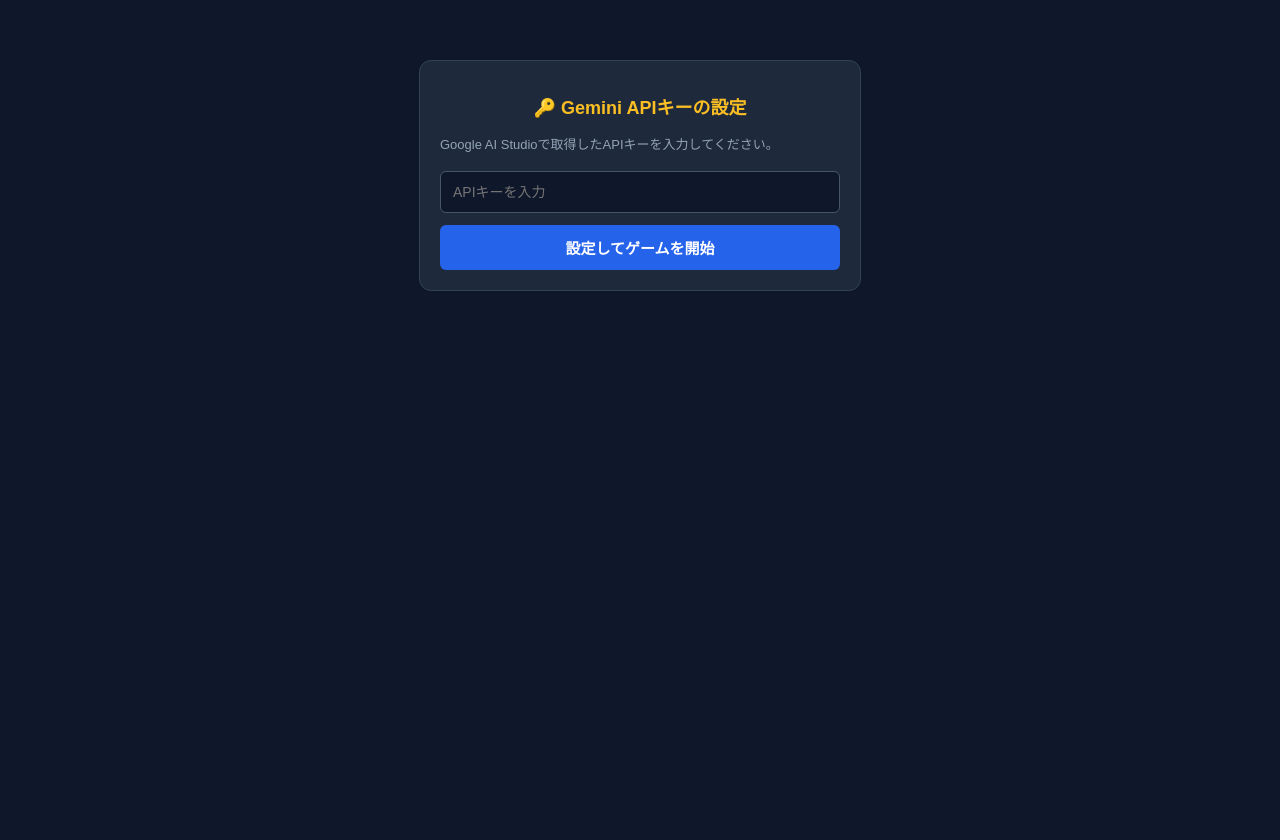
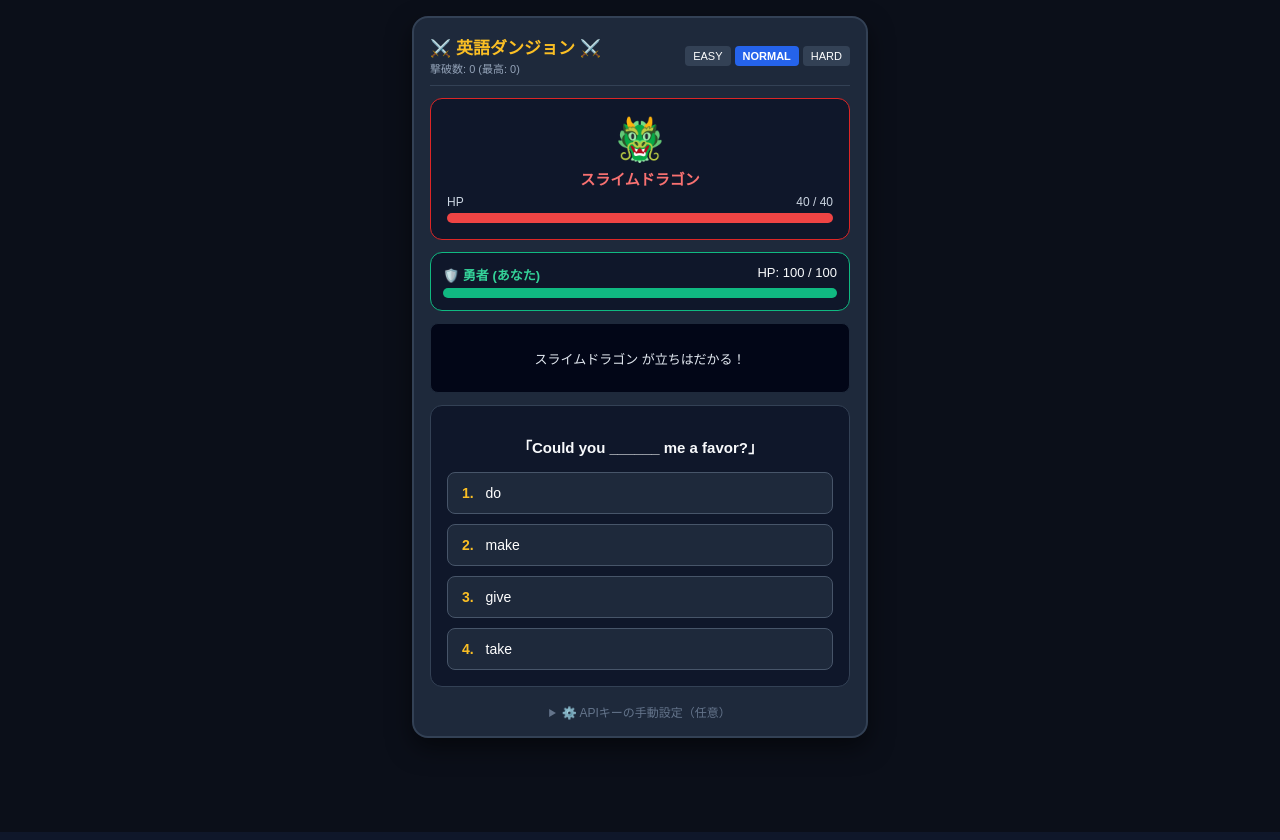
Before and after one commit to desrow9999-lang/english-dungeon, a Next.js app: page / in a window 1280 px wide. Built offline with nearby package versions, Linux system fonts and the light colour scheme; no server answers.

Commit message:
Update page.tsx

```diff
--- a/app/page.tsx
+++ b/app/page.tsx
@@ -9,47 +9,164 @@
   explanation: string;
 };
 
+type Level = "easy" | "normal" | "hard";
+
+// 難易度別・内蔵クイズデータベース
+const QUIZ_DATABASE: Record<Level, Quiz[]> = {
+  easy: [
+    {
+      question: "「She is ______ about her new job.」",
+      options: ["excited", "excite", "exciting", "excitedly"],
+      answerIndex: 0,
+      explanation: "人の感情を表す場合は過去分詞「excited」を使います。"
+    },
+    {
+      question: "「Thank you for ______ me.」",
+      options: ["helping", "help", "helped", "helps"],
+      answerIndex: 0,
+      explanation: "前置詞 for の後ろには動名詞(ing)を置きます。"
+    },
+    {
+      question: "「I usually go to school ______ bus.」",
+      options: ["by", "on", "in", "with"],
+      answerIndex: 0,
+      explanation: "交通手段を表す時は「by + 乗り物」を使います。"
+    },
+    {
+      question: "「He ______ tennis every Sunday.」",
+      options: ["plays", "play", "playing", "played"],
+      answerIndex: 0,
+      explanation: "主語が三人称単数（He）で現在の習慣なので「plays」になります。"
+    },
+    {
+      question: "「Look ______ that beautiful painting!」",
+      options: ["at", "on", "in", "for"],
+      answerIndex: 0,
+      explanation: "「～を見る」は look at を使います。"
+    }
+  ],
+  normal: [
+    {
+      question: "「I am looking forward to ______ you.」",
+      options: ["seeing", "see", "seen", "saw"],
+      answerIndex: 0,
+      explanation: "look forward to の to は前置詞なので動名詞(ing)が続きます。"
+    },
+    {
+      question: "「Could you ______ me a favor?」",
+      options: ["do", "make", "give", "take"],
+      answerIndex: 0,
+      explanation: "「お願いを聞いてくれますか」は do me a favor と言います。"
+    },
+    {
+      question: "「It depends ______ the weather.」",
+      options: ["on", "in", "at", "to"],
+      answerIndex: 0,
+      explanation: "depend on ～ で「～次第だ / ～による」という意味になります。"
+    },
+    {
+      question: "「If I ______ rich, I would buy a yacht.」",
+      options: ["were", "am", "will be", "have been"],
+      answerIndex: 0,
+      explanation: "仮定法過去では主語に関わらず be動詞に「were」を使います。"
+    },
+    {
+      question: "「She has been studying English ______ 3 years.」",
+      options: ["for", "since", "during", "while"],
+      answerIndex: 0,
+      explanation: "期間（3年間）を表す場合は「for」を用います。"
+    }
+  ],
+  hard: [
+    {
+      question: "「Hardly had I arrived ______ the rain started.」",
+      options: ["when", "than", "after", "before"],
+      answerIndex: 0,
+      explanation: "Hardly ... when ~ で「～するとすぐに…した」という構文です。"
+    },
+    {
+      question: "「The proposal was rejected as it was ______ unreasonable.」",
+      options: ["utterly", "highly", "deeply", "strongly"],
+      answerIndex: 0,
+      explanation: "unreasonable（理不尽な）を強調する副詞は「utterly（まったく）」が最適です。"
+    },
+    {
+      question: "「He insisted that the meeting ______ postponed.」",
+      options: ["be", "is", "was", "will be"],
+      answerIndex: 0,
+      explanation: "提案・要求を表す動詞（insist）の後のthat節では動詞の原形（仮定法現在）を使います。"
+    },
+    {
+      question: "「______ for your advice, I would have failed.」",
+      options: ["Had it not been", "If it were not", "Were it not", "If not"],
+      answerIndex: 0,
+      explanation: "「Had it not been for ～」は「もし～がなかったら」の仮定法過去完了倒影形です。"
+    }
+  ]
+};
+
+const MONSTERS = [
+  { name: "スライムドラゴン", emoji: "🐲", maxHp: 40 },
+  { name: "ダークナイト", emoji: "⚔️", maxHp: 60 },
+  { name: "魔導デーモン", emoji: "👿", maxHp: 80 },
+  { name: "終界の魔王", emoji: "👑", maxHp: 100 }
+];
+
 export default function Home() {
   const [apiKey, setApiKey] = useState<string>("");
   const [inputKey, setInputKey] = useState<string>("");
+  const [level, setLevel] = useState<Level>("normal");
+
+  const [monsterIndex, setMonsterIndex] = useState(0);
+  const [enemyHp, setEnemyHp] = useState(40);
+  const [playerHp, setPlayerHp] = useState(100);
+  const [combo, setCombo] = useState(0);
+  const [killCount, setKillCount] = useState(0);
+  const [highScore, setHighScore] = useState(0);
+
   const [quiz, setQuiz] = useState<Quiz | null>(null);
   const [loading, setLoading] = useState<boolean>(false);
-  const [enemyHp, setEnemyHp] = useState(50);
-  const [playerHp, setPlayerHp] = useState(100);
-  const [message, setMessage] = useState("AIモンスターが現れた！");
+  const [message, setMessage] = useState("ダンジョンに潜入した！");
   const [gameState, setGameState] = useState<"playing" | "victory" | "gameover">("playing");
+  const [isShaking, setIsShaking] = useState(false);
 
+  // 初期読み込み
   useEffect(() => {
+    const envKey = process.env.NEXT_PUBLIC_GEMINI_API_KEY;
     const savedKey = localStorage.getItem("user_gemini_api_key");
-    if (savedKey) {
-      setApiKey(savedKey);
-      fetchQuiz(savedKey);
+    const activeKey = envKey || savedKey || "";
+    if (activeKey) {
+      setApiKey(activeKey);
     }
+    const savedScore = localStorage.getItem("dungeon_high_score");
+    if (savedScore) setHighScore(parseInt(savedScore, 10));
+
+    fetchNextQuiz(activeKey, "normal");
   }, []);
 
   const handleSaveKey = () => {
-    if (!inputKey.trim()) return;
     const key = inputKey.trim();
     localStorage.setItem("user_gemini_api_key", key);
     setApiKey(key);
-    fetchQuiz(key);
+    fetchNextQuiz(key, level);
   };
 
-  const handleResetKey = () => {
-    localStorage.removeItem("user_gemini_api_key");
-    setApiKey("");
-    setQuiz(null);
-  };
+  const currentMonster = MONSTERS[monsterIndex % MONSTERS.length];
 
-  const fetchQuiz = async (keyToUse: string) => {
+  const fetchNextQuiz = async (keyToUse: string, currentLevel: Level) => {
     setLoading(true);
-    setMessage("⚡ AIがクイズを生成中…");
+    setMessage("呪文を唱え中…（クイズ生成中）");
 
-    const prompt = `英語の4択クイズ（日常会話）を1問作成。JSONのみ出力。
+    if (!keyToUse) {
+      useFallbackQuiz(currentLevel);
+      setLoading(false);
+      return;
+    }
+
+    const prompt = `英語の4択クイズ（難易度:${currentLevel}）を1問作成。JSONフォーマットのみ出力。
 {"question":"問題文","options":["選択肢1","選択肢2","選択肢3","選択肢4"],"answerIndex":0,"explanation":"解説"}`;
 
     try {
-      // モデル名を現在動作する gemini-2.0-flash に更新
       const res = await fetch(
         `https://generativelanguage.googleapis.com/v1beta/models/gemini-2.0-flash:generateContent?key=${keyToUse}`,
         {
@@ -65,206 +182,246 @@
         }
       );
 
+      if (!res.ok) throw new Error("API Limit or Error");
+
       const data = await res.json();
-
-      if (!res.ok) {
-        throw new Error(data.error?.message || `エラー: ${res.status}`);
-      }
-
       const generatedQuiz = JSON.parse(data.candidates[0].content.parts[0].text);
       setQuiz(generatedQuiz);
-      setMessage("AIモンスターが現れた！");
-    } catch (err: any) {
-      setMessage(`❌ ${err.message}`);
+      setMessage(`${currentMonster.name} が現れた！`);
+    } catch {
+      useFallbackQuiz(currentLevel);
     } finally {
       setLoading(false);
     }
+  };
+
+  const useFallbackQuiz = (currentLevel: Level) => {
+    const pool = QUIZ_DATABASE[currentLevel];
+    const randomIndex = Math.floor(Math.random() * pool.length);
+    setQuiz(pool[randomIndex]);
+    setMessage(`${currentMonster.name} が立ちはだかる！`);
+  };
+
+  const triggerShake = () => {
+    setIsShaking(true);
+    setTimeout(() => setIsShaking(false), 400);
   };
 
   const handleAnswer = (index: number) => {
     if (gameState !== "playing" || !quiz) return;
 
     if (index === quiz.answerIndex) {
-      const nextEnemyHp = Math.max(0, enemyHp - 15);
+      triggerShake();
+      const nextCombo = combo + 1;
+      setCombo(nextCombo);
+
+      // クリティカル攻撃（コンボ倍率）
+      let damage = 15;
+      let extraMsg = "";
+      if (nextCombo >= 3) {
+        damage = 30;
+        extraMsg = "🔥 クリティカルヒット！";
+        setPlayerHp((prev) => Math.min(100, prev + 10)); // HP微回復
+      }
+
+      const nextEnemyHp = Math.max(0, enemyHp - damage);
       setEnemyHp(nextEnemyHp);
 
       if (nextEnemyHp <= 0) {
-        setGameState("victory");
-        setMessage("🎉 AIドラゴンを倒した！ダンジョンクリア！");
+        // モンスター撃破！
+        const newKillCount = killCount + 1;
+        setKillCount(newKillCount);
+        if (newKillCount > highScore) {
+          setHighScore(newKillCount);
+          localStorage.setItem("dungeon_high_score", newKillCount.toString());
+        }
+
+        setMessage(`💥 ${currentMonster.name} を撃破した！次の階層へ進む…`);
+        setTimeout(() => {
+          const nextIdx = monsterIndex + 1;
+          setMonsterIndex(nextIdx);
+          setEnemyHp(MONSTERS[nextIdx % MONSTERS.length].maxHp);
+          fetchNextQuiz(apiKey, level);
+        }, 1200);
         return;
       }
 
-      setMessage("⭕️ 正解！15ダメージ！次問題を生成中…");
-      fetchQuiz(apiKey);
+      setMessage(`⭕️ 正解！${damage}ダメージ！ ${extraMsg}`);
+      fetchNextQuiz(apiKey, level);
     } else {
-      const nextPlayerHp = Math.max(0, playerHp - 25);
+      triggerShake();
+      setCombo(0);
+      const nextPlayerHp = Math.max(0, playerHp - 20);
       setPlayerHp(nextPlayerHp);
 
       if (nextPlayerHp <= 0) {
         setGameState("gameover");
-        setMessage("💀 プレイヤーのHPがなくなった… ゲームオーバー！");
+        setMessage("💀 あなたは力尽きてしまった…");
         return;
       }
 
-      setMessage(`❌ 不正解！ ${quiz.explanation}`);
+      setMessage(`❌ 痛恨のミス！ 20ダメージを受けた！ (${quiz.explanation})`);
     }
   };
 
-  const handleReset = () => {
-    setEnemyHp(50);
-    setPlayerHp(100);
-    setGameState("playing");
-    setMessage("新たなAIモンスターが現れた！");
-    fetchQuiz(apiKey);
+  const handleLevelChange = (newLevel: Level) => {
+    setLevel(newLevel);
+    fetchNextQuiz(apiKey, newLevel);
   };
 
-  if (!apiKey) {
-    return (
-      <main style={{ minHeight: '100vh', backgroundColor: '#0f172a', color: '#fff', padding: '20px', fontFamily: 'sans-serif' }}>
-        <div style={{ maxWidth: '400px', margin: '40px auto', backgroundColor: '#1e293b', padding: '20px', borderRadius: '12px', border: '1px solid #334155' }}>
-          <h1 style={{ textAlign: 'center', color: '#fbbf24', fontSize: '18px', marginBottom: '16px' }}>🔑 Gemini APIキーの設定</h1>
-          <p style={{ fontSize: '13px', color: '#94a3b8', marginBottom: '16px', lineHeight: '1.5' }}>
-            Google AI Studioで取得したAPIキーを入力してください。
-          </p>
-          <input
-            type="password"
-            placeholder="APIキーを入力"
-            value={inputKey}
-            onChange={(e) => setInputKey(e.target.value)}
-            style={{
-              width: '100%',
-              padding: '12px',
-              borderRadius: '6px',
-              border: '1px solid #475569',
-              backgroundColor: '#0f172a',
-              color: '#fff',
-              fontSize: '14px',
-              marginBottom: '12px',
-              boxSizing: 'border-box'
-            }}
-          />
-          <button
-            onClick={handleSaveKey}
-            style={{
-              width: '100%',
-              padding: '12px',
-              backgroundColor: '#2563eb',
-              color: '#fff',
-              border: 'none',
-              borderRadius: '6px',
-              fontWeight: 'bold',
-              fontSize: '15px',
-              cursor: 'pointer'
-            }}
-          >
-            設定してゲームを開始
-          </button>
-        </div>
-      </main>
-    );
-  }
+  const handleReset = () => {
+    setMonsterIndex(0);
+    setEnemyHp(MONSTERS[0].maxHp);
+    setPlayerHp(100);
+    setCombo(0);
+    setKillCount(0);
+    setGameState("playing");
+    setMessage("新たなダンジョンに挑戦！");
+    fetchNextQuiz(apiKey, level);
+  };
 
   return (
-    <main style={{ minHeight: '100vh', backgroundColor: '#0f172a', color: '#fff', padding: '20px', fontFamily: 'sans-serif' }}>
-      <div style={{ maxWidth: '400px', margin: '0 auto', backgroundColor: '#1e293b', padding: '16px', borderRadius: '12px', border: '1px solid #334155' }}>
-        <div style={{ display: 'flex', justifyContent: 'space-between', alignItems: 'center', marginBottom: '12px' }}>
-          <h1 style={{ color: '#fbbf24', fontSize: '16px', margin: 0 }}>⚔️ AI英語ダンジョン ⚔️</h1>
-          <button
-            onClick={handleResetKey}
-            style={{ backgroundColor: 'transparent', border: 'none', color: '#94a3b8', fontSize: '12px', textDecoration: 'underline', cursor: 'pointer' }}
-          >
-            🔑 キー再設定
-          </button>
-        </div>
+    <main style={{ minHeight: "100vh", backgroundColor: "#0b0f19", color: "#f8fafc", padding: "16px", fontFamily: "sans-serif" }}>
+      <style>{`
+        @keyframes shake {
+          0% { transform: translate(1px, 1px) rotate(0deg); }
+          20% { transform: translate(-3px, 0px) rotate(-1deg); }
+          40% { transform: translate(3px, 2px) rotate(1deg); }
+          60% { transform: translate(-3px, 1px) rotate(0deg); }
+          80% { transform: translate(3px, 1px) rotate(-1deg); }
+          100% { transform: translate(0px, 0px) rotate(0deg); }
+        }
+        .shake-effect { animation: shake 0.4s; }
+      `}</style>
 
-        {/* 敵ステータス */}
-        <div style={{ backgroundColor: '#0f172a', padding: '12px', borderRadius: '8px', marginBottom: '12px', border: '1px solid #881337' }}>
-          <div style={{ display: 'flex', justifyContent: 'space-between', fontSize: '14px', marginBottom: '6px' }}>
-            <span style={{ fontWeight: 'bold', color: '#fb7185' }}>👾 AIドラゴン</span>
-            <span>HP: {enemyHp} / 50</span>
+      <div style={{ maxWidth: "420px", margin: "0 auto", backgroundColor: "#1e293b", padding: "16px", borderRadius: "16px", border: "2px solid #334155", boxShadow: "0 10px 25px rgba(0,0,0,0.5)" }}>
+        {/* ヘッダー情報 */}
+        <div style={{ display: "flex", justifyContent: "space-between", alignItems: "center", marginBottom: "12px", borderBottom: "1px solid #334155", paddingBottom: "8px" }}>
+          <div>
+            <h1 style={{ color: "#fbbf24", fontSize: "17px", margin: 0, fontWeight: "bold" }}>⚔️ 英語ダンジョン ⚔️</h1>
+            <span style={{ fontSize: "11px", color: "#94a3b8" }}>撃破数: {killCount} (最高: {highScore})</span>
           </div>
-          <div style={{ width: '100%', backgroundColor: '#334155', height: '10px', borderRadius: '5px', overflow: 'hidden' }}>
-            <div style={{ width: `${(enemyHp / 50) * 100}%`, backgroundColor: '#f43f5e', height: '100%', transition: 'all 0.3s' }} />
+          <div style={{ display: "flex", gap: "4px" }}>
+            {(["easy", "normal", "hard"] as Level[]).map((lvl) => (
+              <button
+                key={lvl}
+                onClick={() => handleLevelChange(lvl)}
+                style={{
+                  padding: "4px 8px",
+                  fontSize: "11px",
+                  borderRadius: "4px",
+                  border: "none",
+                  backgroundColor: level === lvl ? "#2563eb" : "#334155",
+                  color: "#fff",
+                  cursor: "pointer",
+                  fontWeight: level === lvl ? "bold" : "normal"
+                }}
+              >
+                {lvl.toUpperCase()}
+              </button>
+            ))}
           </div>
         </div>
 
-        {/* プレイヤーステータス */}
-        <div style={{ backgroundColor: '#0f172a', padding: '12px', borderRadius: '8px', marginBottom: '12px', border: '1px solid #064e3b' }}>
-          <div style={{ display: 'flex', justifyContent: 'space-between', fontSize: '14px', marginBottom: '6px' }}>
-            <span style={{ fontWeight: 'bold', color: '#34d399' }}>🛡️ 勇者（あなた）</span>
-            <span>HP: {playerHp} / 100</span>
+        {/* モンスター表示エリア */}
+        <div className={isShaking ? "shake-effect" : ""} style={{ backgroundColor: "#0f172a", padding: "16px", borderRadius: "12px", marginBottom: "12px", border: "1px solid #dc2626", textAlign: "center" }}>
+          <div style={{ fontSize: "42px", marginBottom: "4px" }}>{currentMonster.emoji}</div>
+          <div style={{ fontWeight: "bold", fontSize: "15px", color: "#f87171", marginBottom: "6px" }}>{currentMonster.name}</div>
+          <div style={{ display: "flex", justifyContent: "space-between", fontSize: "12px", marginBottom: "4px", color: "#cbd5e1" }}>
+            <span>HP</span>
+            <span>{enemyHp} / {currentMonster.maxHp}</span>
           </div>
-          <div style={{ width: '100%', backgroundColor: '#334155', height: '10px', borderRadius: '5px', overflow: 'hidden' }}>
-            <div style={{ width: `${(playerHp / 100) * 100}%`, backgroundColor: '#10b981', height: '100%', transition: 'all 0.3s' }} />
+          <div style={{ width: "100%", backgroundColor: "#334155", height: "10px", borderRadius: "5px", overflow: "hidden" }}>
+            <div style={{ width: `${(enemyHp / currentMonster.maxHp) * 100}%`, backgroundColor: "#ef4444", height: "100%", transition: "all 0.3s" }} />
           </div>
         </div>
 
-        {/* メッセージ */}
-        <div style={{ backgroundColor: '#020617', padding: '12px', borderRadius: '8px', marginBottom: '12px', textAlign: 'center', minHeight: '50px', fontSize: '13px', display: 'flex', alignItems: 'center', justifyContent: 'center' }}>
+        {/* プレイヤーHP ＆ コンボメーター */}
+        <div style={{ backgroundColor: "#0f172a", padding: "12px", borderRadius: "12px", marginBottom: "12px", border: "1px solid #10b981" }}>
+          <div style={{ display: "flex", justifyContent: "space-between", fontSize: "13px", marginBottom: "4px" }}>
+            <span style={{ fontWeight: "bold", color: "#34d399" }}>🛡️ 勇者 (あなた)</span>
+            <span style={{ color: "#fbbf24", fontWeight: "bold" }}>{combo > 1 ? `🔥 ${combo} COMBO!` : ""}</span>
+            <span>HP: {playerHp} / 100</span>
+          </div>
+          <div style={{ width: "100%", backgroundColor: "#334155", height: "10px", borderRadius: "5px", overflow: "hidden" }}>
+            <div style={{ width: `${playerHp}%`, backgroundColor: "#10b981", height: "100%", transition: "all 0.3s" }} />
+          </div>
+        </div>
+
+        {/* メッセージログ */}
+        <div style={{ backgroundColor: "#020617", padding: "12px", borderRadius: "8px", marginBottom: "12px", textAlign: "center", minHeight: "44px", fontSize: "13px", display: "flex", alignItems: "center", justifyContent: "center", color: "#e2e8f0", border: "1px solid #1e293b" }}>
           {message}
         </div>
 
-        {/* ゲーム進行中 */}
+        {/* クイズ・操作エリア */}
         {gameState === "playing" && (
-          <div style={{ backgroundColor: '#0f172a', padding: '16px', borderRadius: '8px', border: '1px solid #334155' }}>
+          <div style={{ backgroundColor: "#0f172a", padding: "16px", borderRadius: "12px", border: "1px solid #334155" }}>
             {loading ? (
-              <p style={{ textAlign: 'center', color: '#94a3b8' }}>⚡ AIが生成中…</p>
+              <p style={{ textAlign: "center", color: "#94a3b8", padding: "20px 0" }}>⚡ クイズを解読中…</p>
             ) : quiz ? (
               <>
-                <p style={{ fontWeight: 'bold', fontSize: '15px', marginBottom: '12px', textAlign: 'center' }}>{quiz.question}</p>
-                <div style={{ display: 'flex', flexDirection: 'column', gap: '8px' }}>
+                <p style={{ fontWeight: "bold", fontSize: "15px", marginBottom: "14px", textAlign: "center", lineHeight: "1.4" }}>{quiz.question}</p>
+                <div style={{ display: "flex", flexDirection: "column", gap: "10px" }}>
                   {quiz.options.map((option, idx) => (
                     <button
                       key={idx}
                       onClick={() => handleAnswer(idx)}
                       style={{
-                        width: '100%',
-                        padding: '12px',
-                        backgroundColor: '#1e293b',
-                        color: '#fff',
-                        border: '1px solid #475569',
-                        borderRadius: '6px',
-                        textAlign: 'left',
-                        fontSize: '14px',
-                        cursor: 'pointer'
+                        width: "100%",
+                        padding: "12px 14px",
+                        backgroundColor: "#1e293b",
+                        color: "#fff",
+                        border: "1px solid #475569",
+                        borderRadius: "8px",
+                        textAlign: "left",
+                        fontSize: "14px",
+                        cursor: "pointer",
+                        transition: "all 0.1s active"
                       }}
                     >
-                      {idx + 1}. {option}
+                      <span style={{ color: "#fbbf24", fontWeight: "bold", marginRight: "8px" }}>{idx + 1}.</span> {option}
                     </button>
                   ))}
                 </div>
               </>
-            ) : (
-              <button
-                onClick={() => fetchQuiz(apiKey)}
-                style={{ width: '100%', padding: '12px', backgroundColor: '#2563eb', color: '#fff', border: 'none', borderRadius: '6px', cursor: 'pointer' }}
-              >
-                🔄 再試行する
-              </button>
-            )}
+            ) : null}
           </div>
         )}
 
-        {/* 勝利・敗北時 */}
+        {/* ゲームオーバー・勝利リトライ */}
         {gameState !== "playing" && (
           <button
             onClick={handleReset}
             style={{
-              width: '100%',
-              padding: '14px',
-              backgroundColor: gameState === "victory" ? '#059669' : '#dc2626',
-              color: '#fff',
-              border: 'none',
-              borderRadius: '8px',
-              fontWeight: 'bold',
-              fontSize: '16px',
-              cursor: 'pointer',
-              marginTop: '8px'
+              width: "100%",
+              padding: "14px",
+              backgroundColor: "#dc2626",
+              color: "#fff",
+              border: "none",
+              borderRadius: "8px",
+              fontWeight: "bold",
+              fontSize: "16px",
+              cursor: "pointer"
             }}
           >
-            {gameState === "victory" ? "🏆 もう一度遊ぶ" : "🔄 もう一度挑戦する"}
+            🔄 復活して再挑戦する
           </button>
         )}
+
+        {/* アコーディオン風キー設定（下部に配置） */}
+        <details style={{ marginTop: "16px", fontSize: "12px", color: "#64748b" }}>
+          <summary style={{ cursor: "pointer", textAlign: "center" }}>⚙️ APIキーの手動設定（任意）</summary>
+          <div style={{ marginTop: "8px", display: "flex", gap: "6px" }}>
+            <input
+              type="password"
+              placeholder="APIキーを入力"
+              value={inputKey}
+              onChange={(e) => setInputKey(e.target.value)}
+              style={{ flex: 1, padding: "8px", borderRadius: "4px", border: "1px solid #475569", backgroundColor: "#0f172a", color: "#fff" }}
+            />
+            <button onClick={handleSaveKey} style={{ padding: "8px 12px", backgroundColor: "#2563eb", color: "#fff", border: "none", borderRadius: "4px", cursor: "pointer" }}>保存</button>
+          </div>
+        </details>
       </div>
     </main>
   );
```
